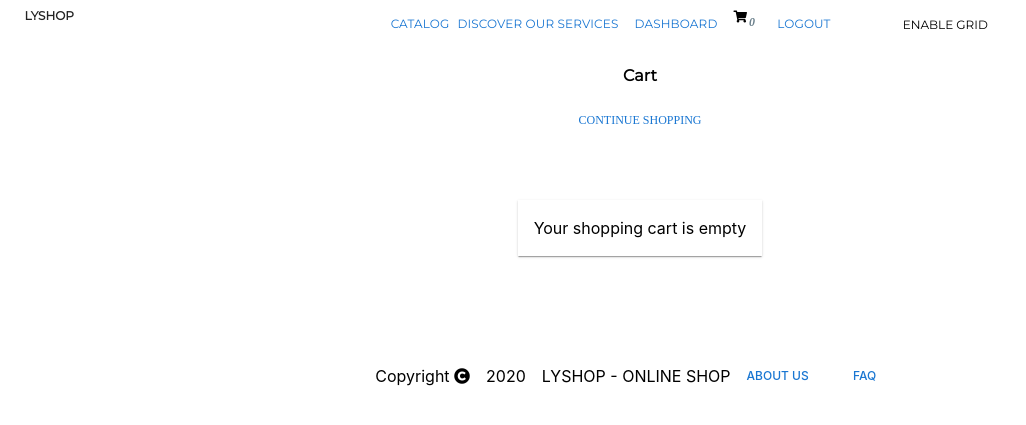
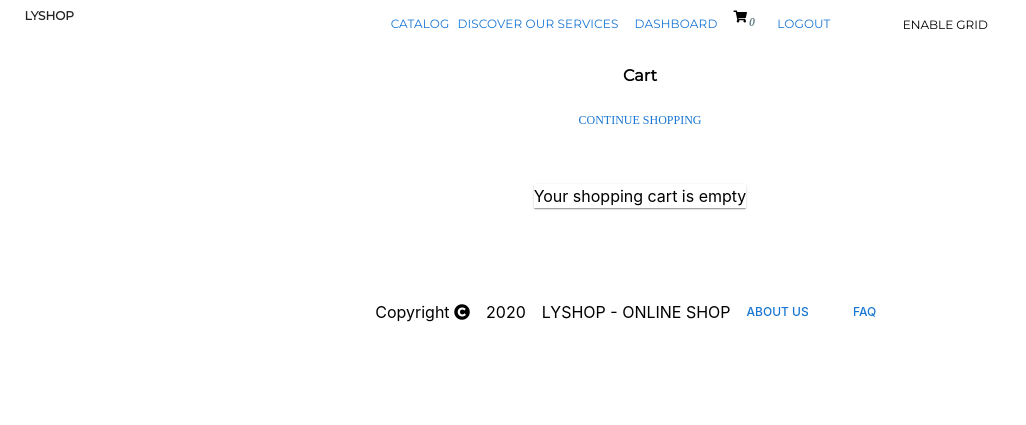
Before and after one commit to cyrildzumts/lyshop, a Django app: page /cart/ in a window 1280 px wide. Shown: the top 425 px of the page, without its empty margins (0-1026 px from the left). Run offline with Django 3.2, Linux system fonts and the light colour scheme; the visitor is signed in with stand-in values (Sample User, id 1); data comes from the database, SQL or seed files in the repository; data that the repository does not hold is empty; some libraries are stand-ins or nearby versions.

Commit message:
minor update

```diff
--- a/static/css/style.css
+++ b/static/css/style.css
@@ -72,15 +72,15 @@
     box-shadow: 0px 2px 1px -1px rgba(0, 0, 0, 0.2),
 				0px 1px 1px 0px rgba(0, 0, 0, 0.14),
 				0px 1px 3px 0px rgba(0,0,0,0.12);
-    padding: 16px;
-    margin: 16px;
+    /*padding: 16px;*/
+    /*margin: 16px;*/
 }
 
 .mat-box-content{
     display: flex;
     width: 100%;
-    padding: 16px;
-    margin: 16px;
+    /*padding: 16px;*/
+    /*margin: 16px;*/
     font-size: 1em;
     flex-direction: column;
 }
```
